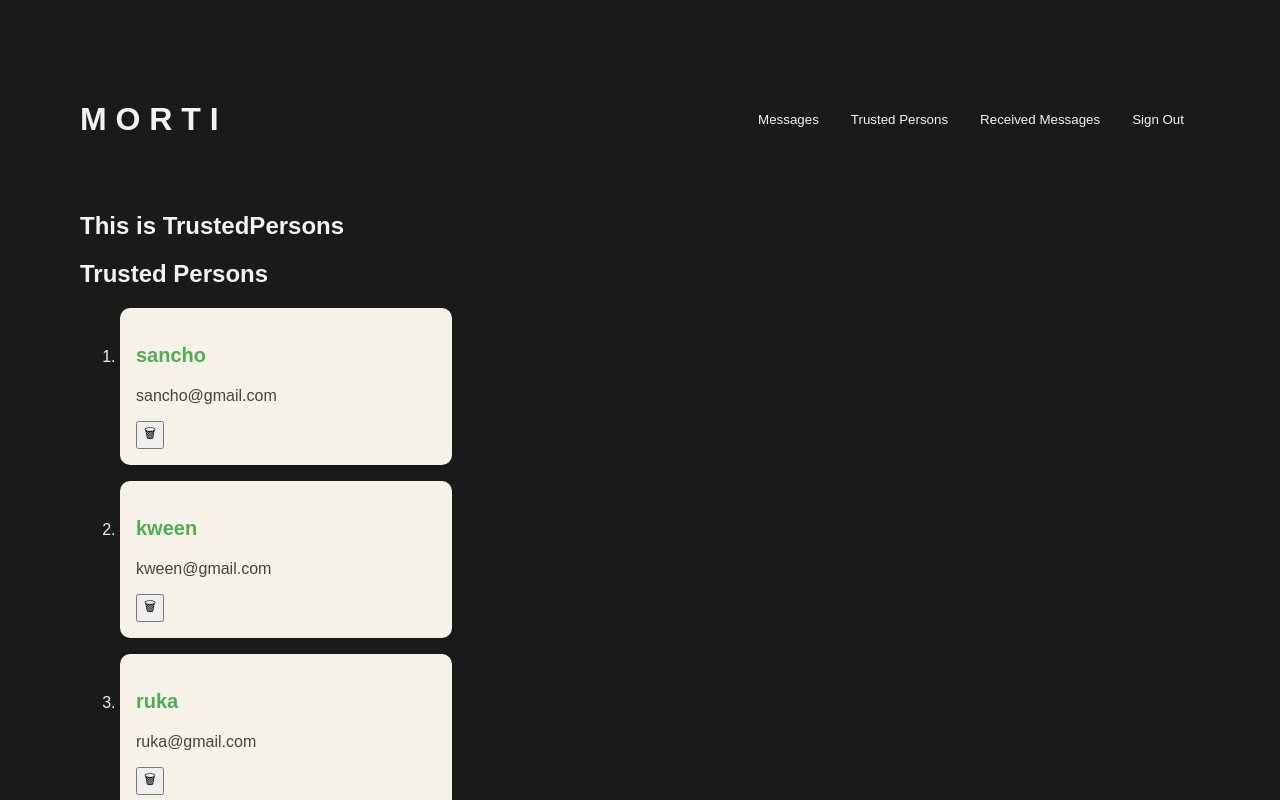
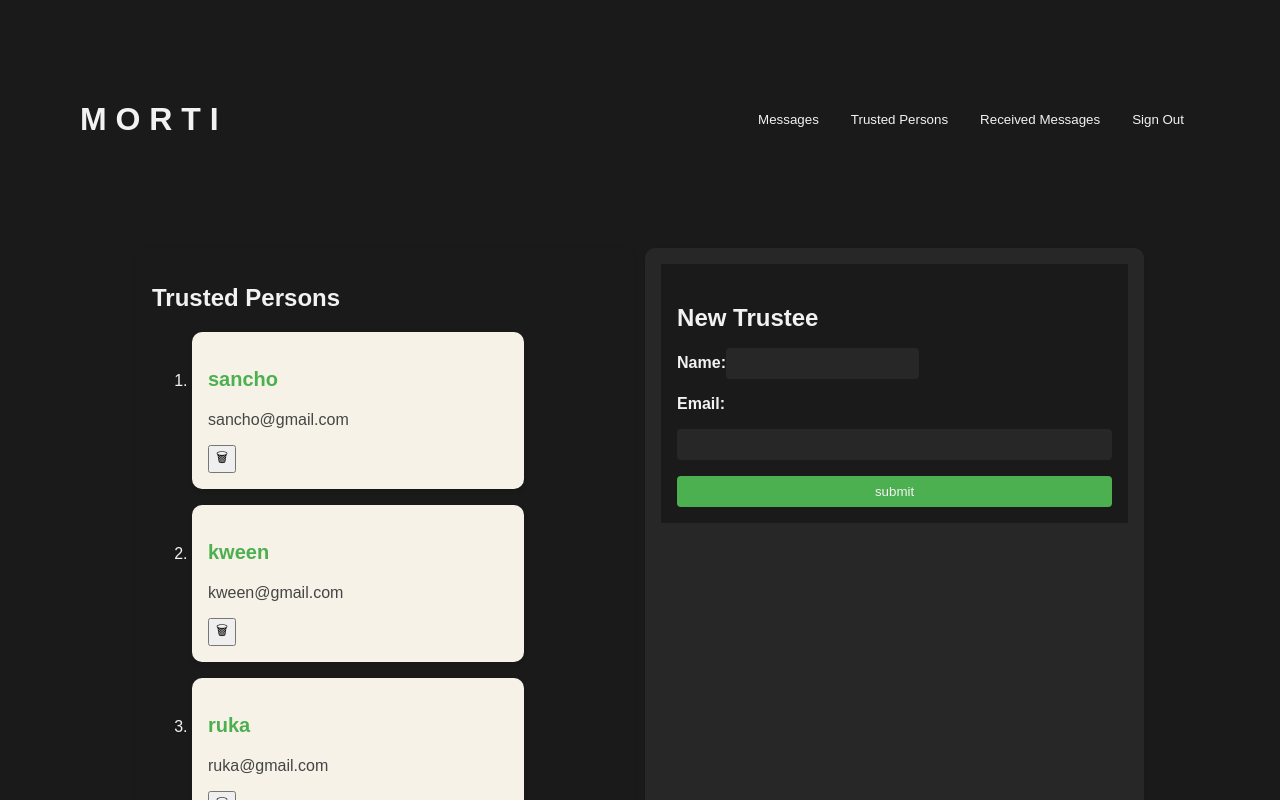
Before and after one commit to secasti/morti-frontend, a React (Create React App) app: page / in a window 1280 px wide. Both pictures are taken after a click on the button "Trusted Persons". Shown: the top 800 px of the page. Built offline with nearby package versions, Linux system fonts and the light colour scheme.

Commit message:
Align trusted persons page

```diff
--- a/src/components/TrusteePage.css
+++ b/src/components/TrusteePage.css
@@ -0,0 +1,33 @@
+/* Dark mode styles */
+:root {
+    --dark-bg-color: #1a1a1a; /* Dark background color for dark mode */
+    --light-text-color: #f2f2f2; /* Light text color for dark mode */
+    --list-bg-color: #272727; /* Dark background color for the message list */
+    --form-bg-color: #272727; /* Dark background color for the message form */
+    --list-width: 50%; /* Width of the message list (adjust as needed) */
+}
+
+.trustee__page {
+    display: flex;
+    gap: 1%;
+    padding: 5%;
+}
+
+.trustee-list {
+    background-color: var(--dark-bg-color);
+    color: var(--light-text-color);
+    flex: 1;
+    padding: 16px;
+    border-radius: 10px;
+    box-shadow: 0 2px 4px rgba(0, 0, 0, 0.1);
+    max-width: var(--list-width);
+}
+
+.new-trustee-form {
+    background-color: var(--form-bg-color);
+    color: var(--light-text-color);
+    flex: 1;
+    padding: 16px;
+    border-radius: 10px;
+    box-shadow: 0 2px 4px rgba(0, 0, 0, 0.1);
+}
--- a/src/components/TrusteePage.js
+++ b/src/components/TrusteePage.js
@@ -6,12 +6,11 @@ import './TrusteePage.css';
 
 const TrustedPersons = ({trustees, addTrustee}) => {
     return (
-        <section>
-            <h2>This is  TrustedPersons</h2>
-            <div>
+        <section className='trustee__page'>
+            <div className='trustee-list'>
                 <TrusteeList trustees={trustees}></TrusteeList>
             </div>
-            <div>
+            <div className='new-trustee-form'>
                 <NewTrusteeForm addTrustee={addTrustee}></NewTrusteeForm>
             </div>
         </section>
```
